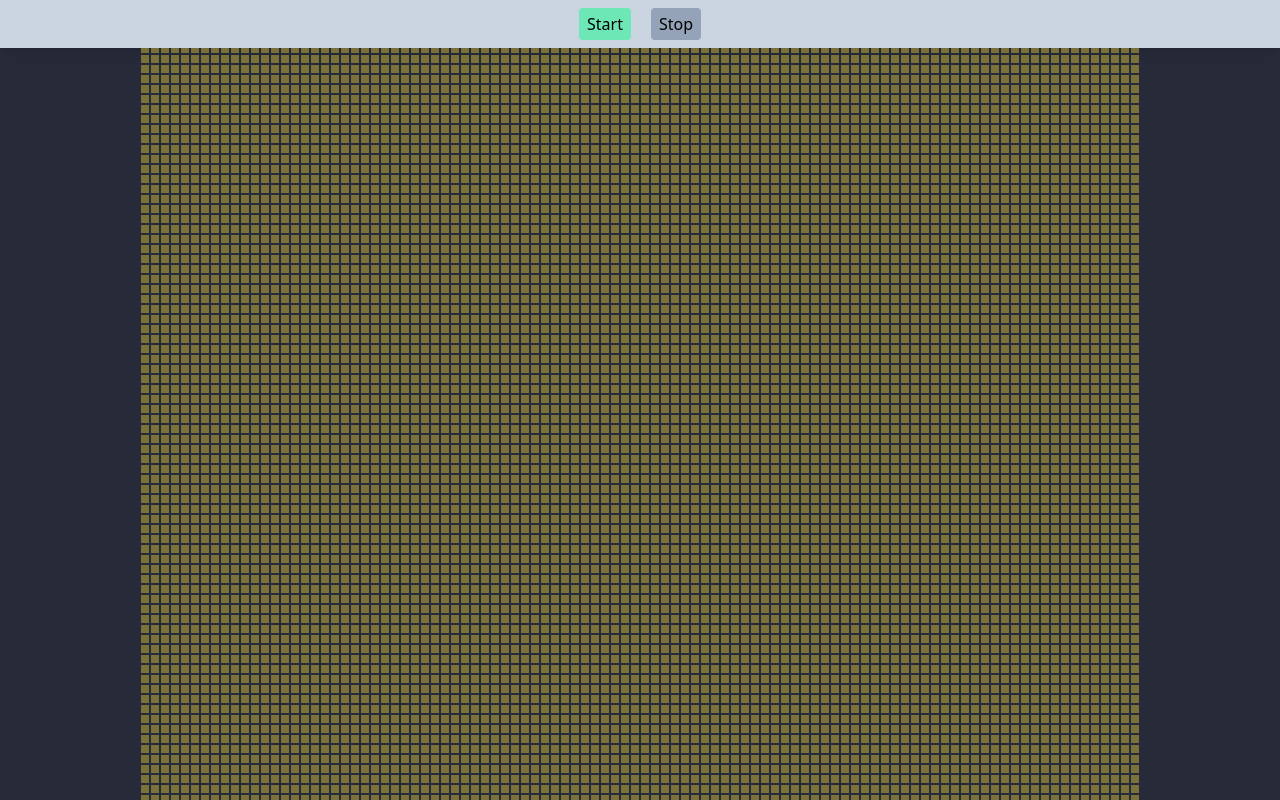
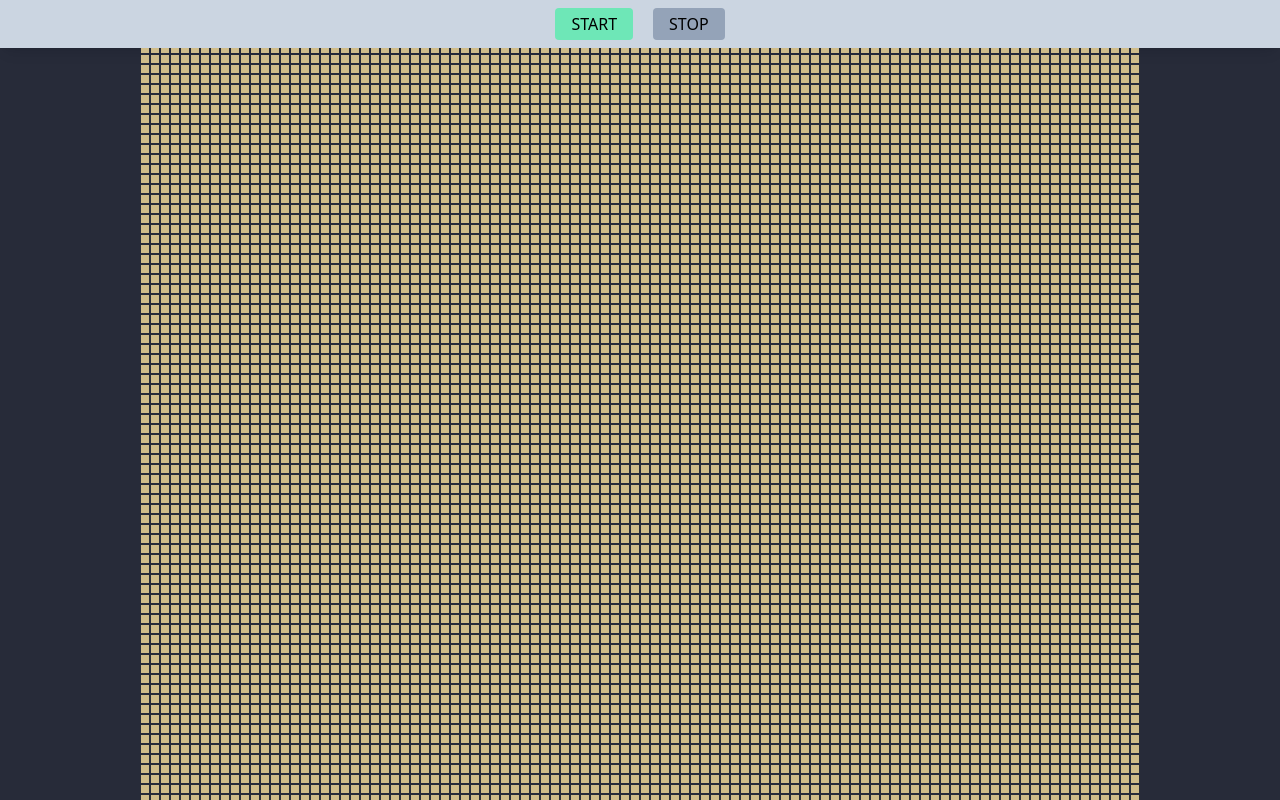
Before and after one commit to kamilpitula/game-of-life-canvas, a website built with Vite: page index.html in a window 1280 px wide. Built offline with nearby package versions, Linux system fonts and the light colour scheme.

Commit message:
visual improvements

```diff
--- a/index.html
+++ b/index.html
@@ -13,13 +13,13 @@
         <nav class="h-full flex gap-5 justify-center p-2">
           <button
             id="startBtn"
-            class="bg-emerald-300 hover:bg-emerald-400 px-2 rounded"
+            class="bg-emerald-300 hover:bg-emerald-400 px-4 rounded uppercase font-medium"
           >
             Start
           </button>
           <button
             id="stopBtn"
-            class="bg-rose-300 hover:bg-rose-400 px-2 rounded"
+            class="bg-rose-300 hover:bg-rose-400 px-4 rounded uppercase font-medium"
           >
             Stop
           </button>
--- a/src/gameScene.ts
+++ b/src/gameScene.ts
@@ -3,8 +3,9 @@ import { Game } from "./model/Game";
 import { ShapeRenderer } from "./shapes-renderers/shape-renderer";
 import { SquareRenderer } from "./shapes-renderers/square-renderer";
 
-const COLOR_DEAD = { r: 207, g: 184, b: 60, a: 50 };
-const COLOR_ALIVE = { r: 60, g: 143, b: 145, a: 79 };
+const COLOR_FRESH = { r: 207, g: 188, b: 138, a: 100 };
+const COLOR_ALIVE = { r: 113, g: 126, b: 202, a: 60 };
+const COLOR_VISITED = { r: 197, g: 222, b: 136, a: 100 }
 
 let running = false;
 
@@ -23,7 +24,7 @@ export function createScene(game: Game, size: number, gap: number) {
   const heightPx = height * size + (height - 1) * gap;
 
   const flattenCells = generateBoard(height, width, size, gap);
-  let dirtyCells = [...flattenCells];
+  let dirtyCells = new Set<ShapeRenderer>(flattenCells);
 
   const scene: Scene = {
     width: widthPx,
@@ -45,13 +46,12 @@ export function createScene(game: Game, size: number, gap: number) {
 
       function renderSquares() {
         const next: ShapeRenderer[] = [];
-        while (dirtyCells.length > 0) {
-          const shape = dirtyCells.shift();
+        for (const shape of dirtyCells) {
           shape.animateTransition();
           shape.drawShape(context);
           if (shape.dirty) next.push(shape);
         }
-        dirtyCells = next;
+        dirtyCells = new Set<ShapeRenderer>(next);
       }
     },
   };
@@ -60,9 +60,9 @@ export function createScene(game: Game, size: number, gap: number) {
 
   function updateBoardView(column: number, row: number, state: boolean) {
     const target = flattenCells[column + width * row];
-    const newColor = state ? COLOR_ALIVE : COLOR_DEAD;
-    target.changeColorTo(newColor, 10);
-    dirtyCells.push(target);
+    const newColor = state ? COLOR_ALIVE : COLOR_VISITED;
+    target.changeColorTo(newColor, 1);
+    dirtyCells.add(target);
   }
 
   function generateBoard(
@@ -77,7 +77,7 @@ export function createScene(game: Game, size: number, gap: number) {
         cells[j + width * i] = new SquareRenderer(
           size * j + j * gap,
           size * i + i * gap,
-          COLOR_DEAD,
+          COLOR_FRESH,
           size
         );
       }
--- a/src/shapes-renderers/shape-renderer.ts
+++ b/src/shapes-renderers/shape-renderer.ts
@@ -31,10 +31,7 @@ export abstract class ShapeRenderer {
   }
 
   animateTransition() {
-    if (this.transitionTime <= 0) {
-      this._dirty = false;
-      return;
-    }
+    if(!this._dirty) return;
 
     this.color = {
       r: this.color.r + this.colorDiff.r,
@@ -43,6 +40,10 @@ export abstract class ShapeRenderer {
       a: this.color.a + this.colorDiff.a,
     };
     this.transitionTime--;
+
+    if (this.transitionTime <= 0) {
+      this._dirty = false;
+    }
   }
 
   changeColorTo(color: RGBA, transitionTime: number) {
```
